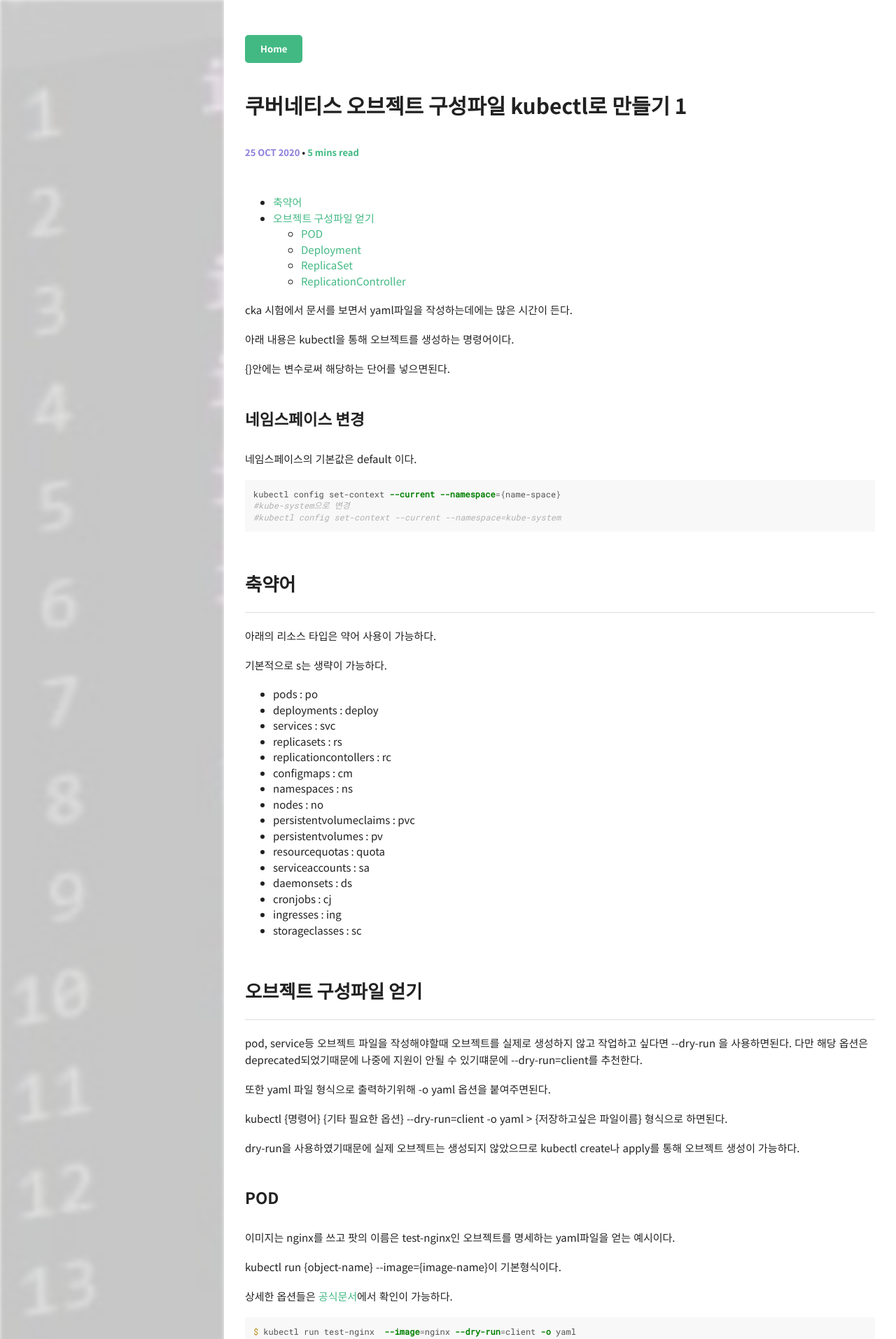
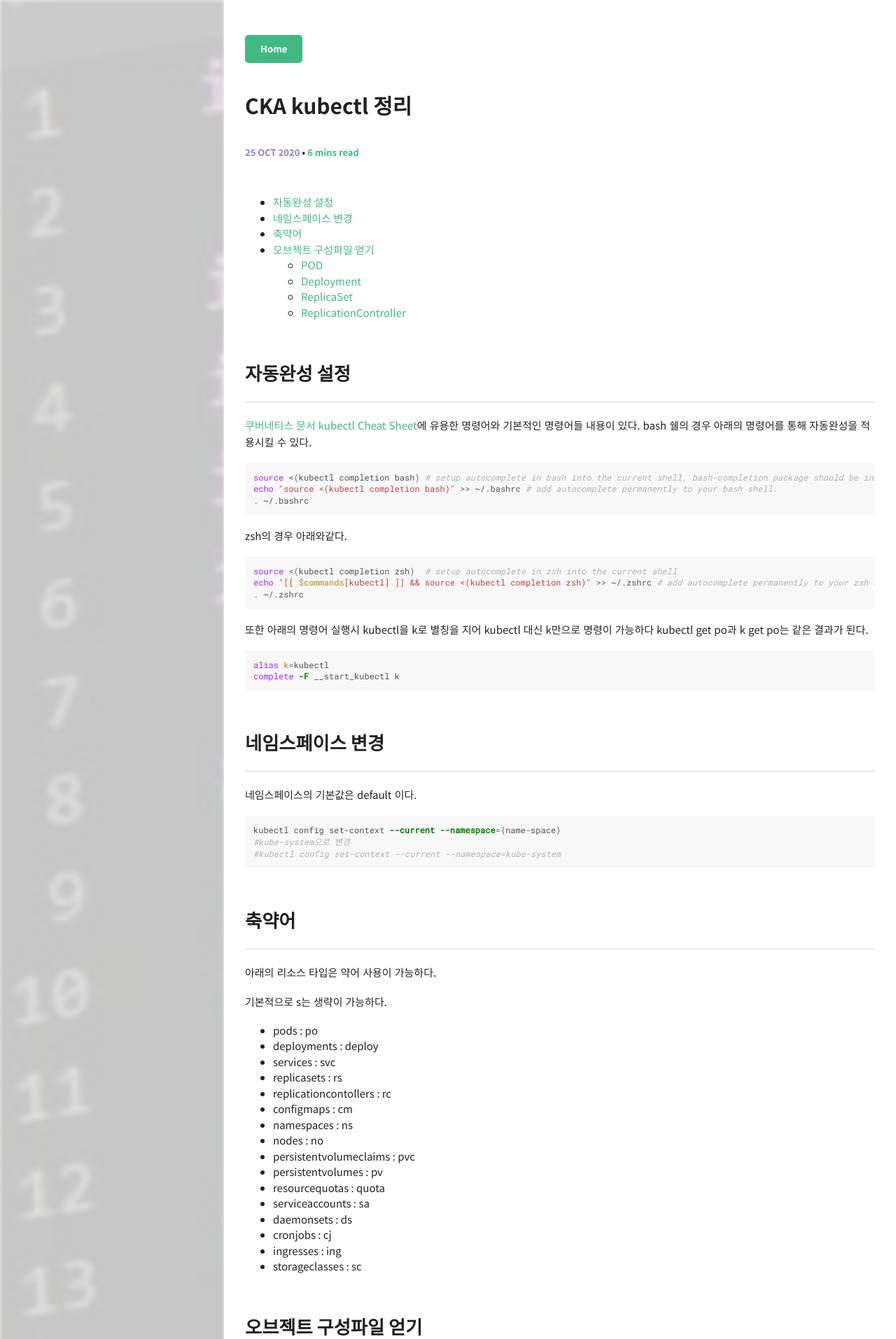
Before and after one commit to lcc3108/lcc3108.github.io, a Jekyll site: the page built from _posts/2020-10-25-kubectl 정리1.md, in a window 1280 px wide. Shown: the top 1914 px of the page at 70% size. Built offline with Jekyll 4.4.1, drawn with Linux system fonts in a browser that asks for light colours; comment, search, counter and statistics services are not loaded; some of the changed text lies outside the part shown.

Commit message:
자동완성 내용추가

````diff
--- a/_posts/2020-10-25-kubectl 정리1.md
+++ b/_posts/2020-10-25-kubectl 정리1.md
@@ -1,11 +1,13 @@
 ---
 layout: post
-title: 쿠버네티스 오브젝트 구성파일 kubectl로 만들기 1
+title: CKA kubectl 정리
 categories: [Kubernetes]
 tags: [Kubernetes, CKA Study, kubectl ]
 comments: true
 ---
 
+- [자동완성 설정](#자동완성-설정)
+- [네임스페이스 변경](#네임스페이스-변경)
 - [축약어](#축약어)
 - [오브젝트 구성파일 얻기](#오브젝트-구성파일-얻기)
   - [POD](#pod)
@@ -13,13 +15,28 @@ comments: true
   - [ReplicaSet](#replicaset)
   - [ReplicationController](#replicationcontroller)
 
-cka 시험에서 문서를 보면서 yaml파일을 작성하는데에는 많은 시간이 든다.
+## 자동완성 설정
+[쿠버네티스 문서 kubectl Cheat Sheet](https://kubernetes.io/docs/reference/kubectl/cheatsheet/)에 유용한 명령어와 기본적인 명령어들 내용이 있다.
+bash 쉘의 경우 아래의 명령어를 통해 자동완성을 적용시킬 수 있다.
 
-아래 내용은 kubectl을 통해 오브젝트를 생성하는 명령어이다.
-
-{}안에는 변수로써 해당하는 단어를 넣으면된다.
-
-### 네임스페이스 변경
+```bash
+source <(kubectl completion bash) # setup autocomplete in bash into the current shell, bash-completion package should be installed first.
+echo "source <(kubectl completion bash)" >> ~/.bashrc # add autocomplete permanently to your bash shell.
+. ~/.bashrc
+```
+zsh의 경우 아래와같다.
+```bash
+source <(kubectl completion zsh)  # setup autocomplete in zsh into the current shell
+echo "[[ $commands[kubectl] ]] && source <(kubectl completion zsh)" >> ~/.zshrc # add autocomplete permanently to your zsh shell
+. ~/.zshrc
+```
+또한 아래의 명령어 실행시 kubectl을 k로 별칭을 지어 kubectl 대신 k만으로 명령이 가능하다
+kubectl get po과 k get po는 같은 결과가 된다.
+```bash
+alias k=kubectl
+complete -F __start_kubectl k
+```
+## 네임스페이스 변경
 
 네임스페이스의 기본값은 default 이다.
 
@@ -53,6 +70,10 @@ kubectl config set-context --current --namespace={name-space}
 - storageclasses : sc
 
 ## 오브젝트 구성파일 얻기
+
+cka 시험에서 문서를 보면서 yaml파일을 작성하는데에는 많은 시간이 든다.
+아래 내용은 kubectl을 통해 오브젝트를 생성하는 명령어이다.
+{}안에는 변수로써 해당하는 단어를 넣으면된다.
 
 pod, service등 오브젝트 파일을 작성해야할때 오브젝트를 실제로 생성하지 않고 작업하고 싶다면 --dry-run 을 사용하면된다. 다만 해당 옵션은 deprecated되었기때문에 나중에 지원이 안될 수 있기떄문에 --dry-run=client를 추천한다.
 
````
